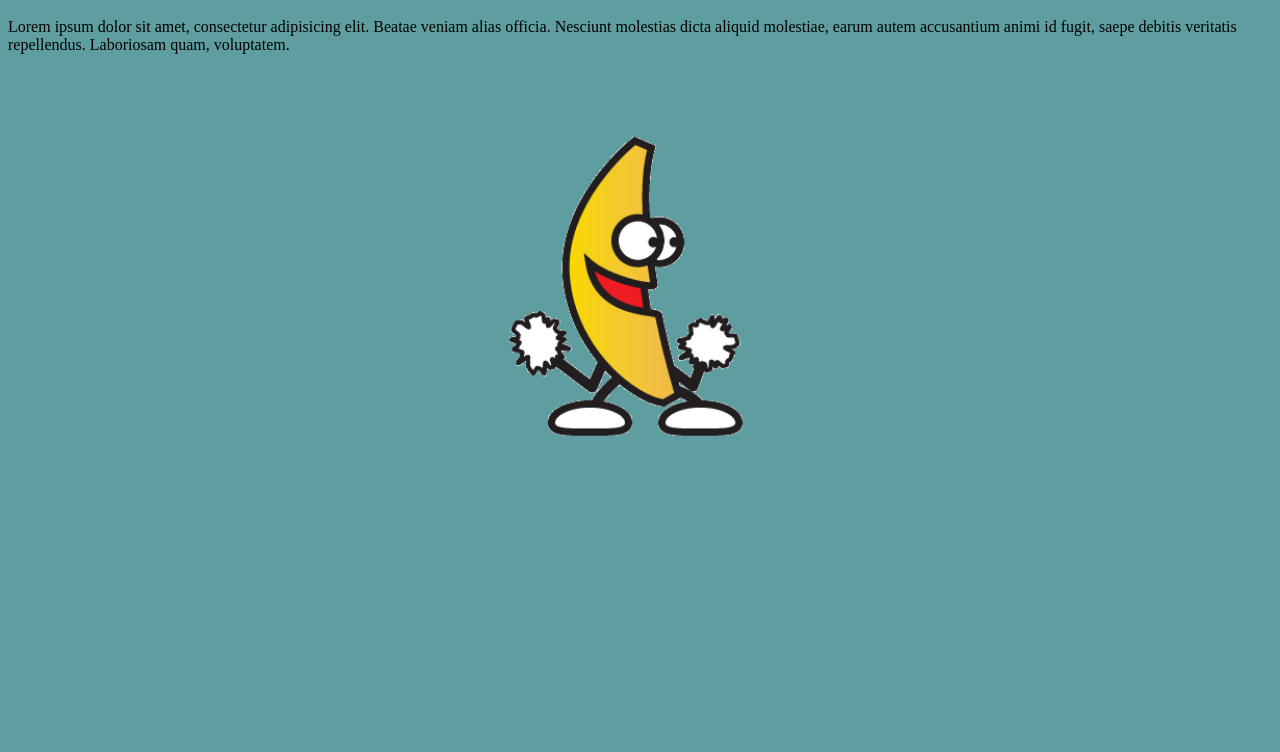
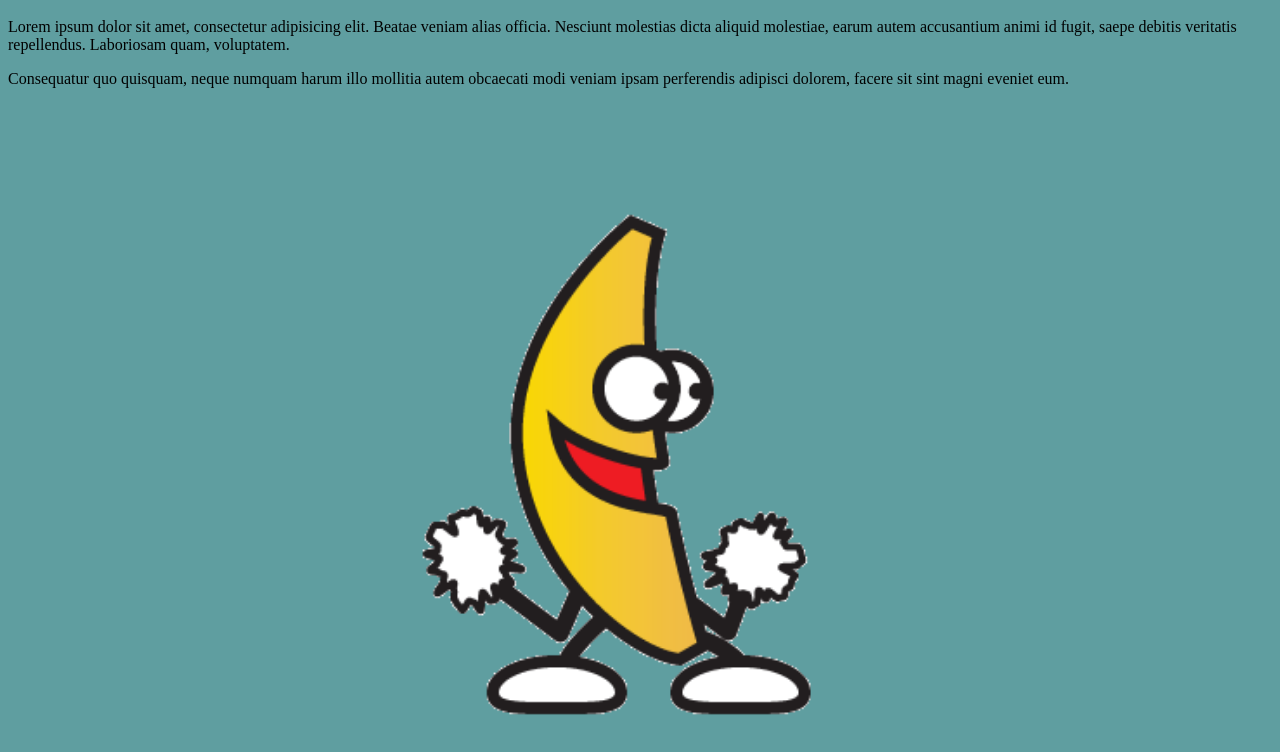
Before and after one commit to oicortc/proyecto-molon, a plain HTML site: page index.html in a window 1280 px wide. Shown: the part 48-800 px from the top of the page. Drawn offline with Linux system fonts and the light colour scheme.

Commit message:
modificacion 1.01

```diff
--- a/index.html
+++ b/index.html
@@ -6,8 +6,9 @@
 <body style="background-color: cadetblue">
     <h1>Ejemplo GIT</h1>
     <p>Lorem ipsum dolor sit amet, consectetur adipisicing elit. Beatae veniam alias officia. Nesciunt molestias dicta aliquid molestiae, earum autem accusantium animi id fugit, saepe debitis veritatis repellendus. Laboriosam quam, voluptatem.</p>
+    <p>Consequatur quo quisquam, neque numquam harum illo mollitia autem obcaecati modi veniam ipsam perferendis adipisci dolorem, facere sit sint magni eveniet eum.</p>
     <div style="text-align: center">
-        <img src="img/platano.gif" width="30%" alt="platano">
+        <img src="img/platano.gif" width="50%" alt="platano">
     </div>
 </body>
 </html>
```
